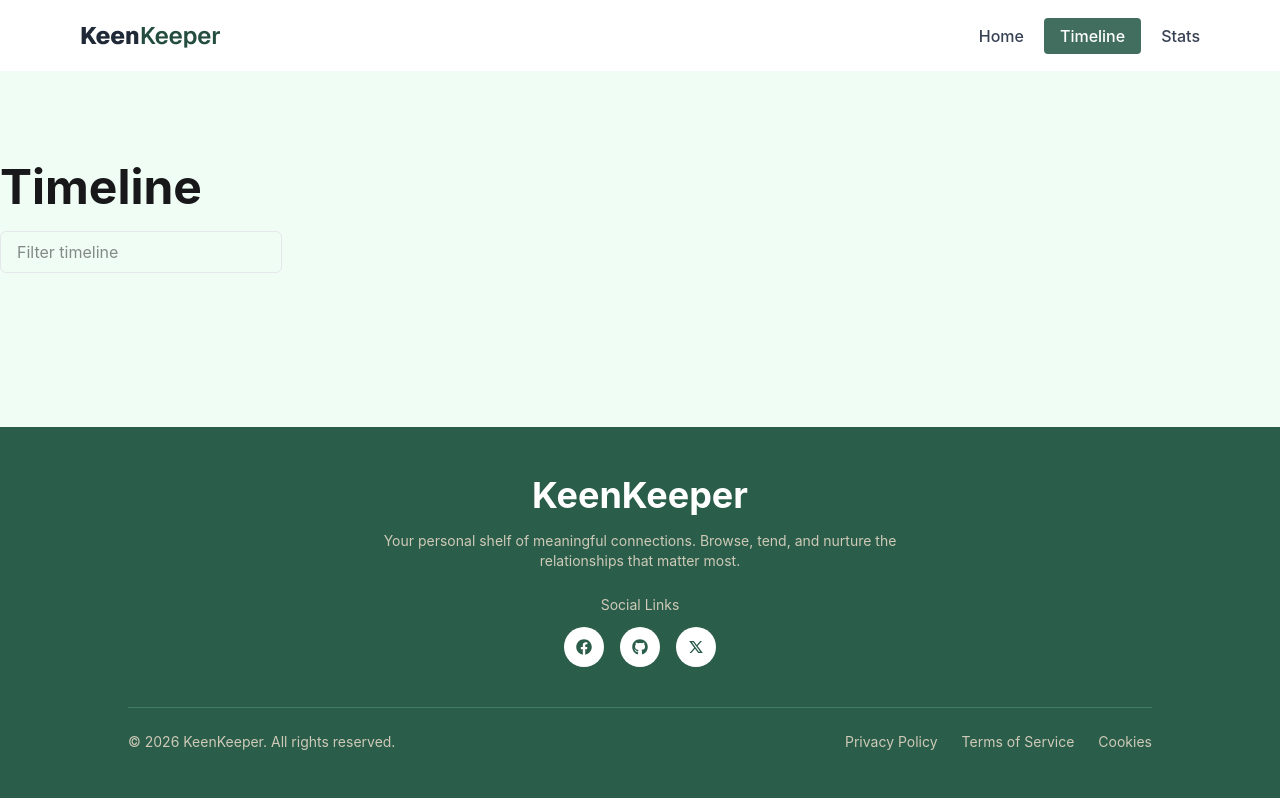
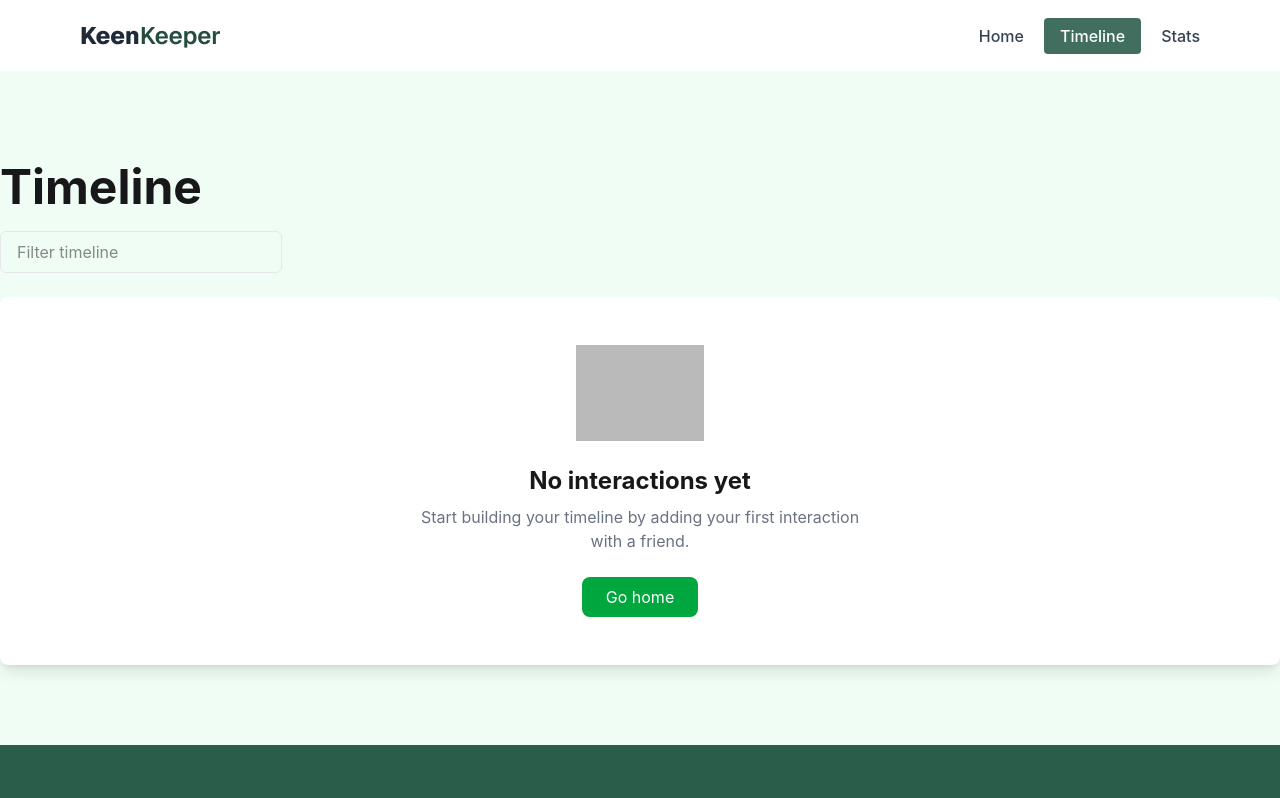
Before and after one commit to mrinmoysana7/PH-Assignment-7, a React (Vite) app: page /timeline in a window 1280 px wide. Shown: the top 798 px of the page. Built offline with nearby package versions, Linux system fonts and the light colour scheme; grey boxes are pictures that could not be loaded.

Commit message:
Added stats page and added also timeline and stats pages empty state ui

```diff
--- a/package.json
+++ b/package.json
@@ -17,6 +17,7 @@
     "react-router-dom": "^7.14.1",
     "react-spinners": "^0.17.0",
     "react-toastify": "^11.0.5",
+    "recharts": "^3.8.1",
     "router": "^2.2.0",
     "tailwindcss": "^4.2.2"
   },
--- a/src/component/pages/freindDetails/FriendDetailsPage.jsx
+++ b/src/component/pages/freindDetails/FriendDetailsPage.jsx
@@ -62,7 +62,15 @@ const FriendDetailsPage = () => {
           <span className="px-3 my-2 py-1 rounded-full font-medium bg-[#CBFADB] text-[#244D3F]">
             {expectedFriends.tags}
           </span>
-          <span className="">{expectedFriends.status}</span>
+          <span className={`px-3 py-1 rounded-full text-sm font-medium
+    ${
+      expectedFriends.status === "on-track"
+        ? "bg-green-500 text-green-50"
+        : expectedFriends.status === "overdue"
+        ? "bg-red-100 text-red-700"
+        : "bg-yellow-100 text-yellow-700"
+    }
+  `}>{expectedFriends.status}</span>
         </div>
         <div>
           <div className="flex flex-col space-y-2">
--- a/src/component/pages/statsPage/StatsPage.jsx
+++ b/src/component/pages/statsPage/StatsPage.jsx
@@ -1,11 +1,74 @@
-import React from 'react';
+import { useContext } from "react";
+import { PieChart, Pie, Tooltip, Legend } from "recharts";
+import { TimeLineContext } from "../../../context/TimeLineContext";
+import { Link } from "react-router";
 
 const StatsPage = () => {
+  const { timelineData } = useContext(TimeLineContext);
+
+  const callCount = timelineData.filter((item) => item.type === "call").length;
+  const textCount = timelineData.filter((item) => item.type === "text").length;
+  const videoCount = timelineData.filter(
+    (item) => item.type === "video",
+  ).length;
+
+  const data = [
+    { name: "Call", value: callCount, fill: "#0088FE" },
+    { name: "Text", value: textCount, fill: "#00C49F" },
+    { name: "Video", value: videoCount, fill: "#FFBB28" },
+  ];
+
+  //   Empty State
+  if (timelineData.length === 0) {
     return (
-        <div>
+      <div className="container mx-auto p-10">
+        <h2 className="text-4xl font-bold mb-6">Friendship Analytics</h2>
 
+        <div className="bg-white p-10 rounded-lg shadow-lg flex flex-col items-center">
+          <img
+            src="https://cdn-icons-png.flaticon.com/512/7486/7486754.png"
+            className="w-40 mb-6 opacity-70"
+          />
+
+          <h3 className="text-2xl font-semibold mb-2">No Data to Analyze</h3>
+
+          <p className="text-gray-500 mb-6">
+            Start interacting with your friends to see analytics here 📊
+          </p>
+
+          <Link
+            to="/"
+            className="bg-green-600 text-white px-6 py-2 rounded-lg hover:bg-green-700 transition"
+          >
+            Go Home
+          </Link>
         </div>
+      </div>
     );
+  }
+
+  //   Main Data
+  return (
+    <div className="container mx-auto p-10">
+      <h2 className="font-bold text-[48px] ">Friendship Analytics</h2>
+
+      <div className="bg-white p-6 rounded-lg mt-6 shadow-lg">
+        <h2 className="text-[20px] text-[#244D3F] font-medium mb-4">By Interaction Type</h2>
+
+        <PieChart width={400} className="mx-auto" height={300}>
+          <Pie
+            data={data}
+            dataKey="value"
+            innerRadius={80}
+            outerRadius={100}
+            paddingAngle={5}
+          />
+          <Tooltip />
+          <Legend />
+        </PieChart>
+      </div>
+    </div>
+  );
 };
 
 export default StatsPage;
--- a/src/component/pages/timelinePage/TimelinePage.jsx
+++ b/src/component/pages/timelinePage/TimelinePage.jsx
@@ -3,21 +3,53 @@ import callImage from "../../../assets/images/call.png";
 import textImage from "../../../assets/images/text.png";
 import videoImage from "../../../assets/images/video.png";
 import { TimeLineContext } from "../../../context/TimeLineContext";
+import { useNavigate } from "react-router-dom";
 
 
 const TimelinePage = () => {
   const { timelineData } = useContext(TimeLineContext);
+  const navigate = useNavigate();
   //   console.log(contextData);
 
   return (
     <div className="container mx-auto space-y-6 py-20">
       <div>
         <h2 className="font-bold text-[48px]">Timeline</h2>
-            <input className="border border-gray-200 px-4 py-2 rounded-md mt-2" type="text" placeholder="Filter timeline"/>
+        <input
+          className="border border-gray-200 px-4 py-2 rounded-md mt-2"
+          type="text"
+          placeholder="Filter timeline"
+        />
       </div>
-      {timelineData.map((friend, index) => {
+      {timelineData.length === 0 ? (
+        <div className="flex bg-white rounded-lg shadow-lg flex-col items-center justify-center text-center py-12">
+          <img
+            src="https://cdn-icons-png.flaticon.com/512/4076/4076549.png"
+            alt="empty"
+            className="w-32 mb-6 opacity-70"
+          />
+
+          <h2 className="text-2xl font-bold mb-2">No interactions yet</h2>
+
+          <p className="text-gray-500 mb-6 max-w-md">
+            Start building your timeline by adding your first interaction with a
+            friend.
+          </p>
+
+          <button
+            onClick={() => navigate("/")}
+            className="bg-green-600 text-white px-6 py-2 rounded-lg hover:bg-green-700 transition"
+          >
+            Go home
+          </button>
+        </div>
+      ) : (
+        timelineData.map((friend, index) => {
           return (
-          <div key={index} className="flex gap-2 items-center bg-white p-4 rounded-lg">
+            <div
+              key={index}
+              className="flex gap-2 items-center bg-white p-4 rounded-lg"
+            >
               {/* icons */}
               <div>
                 {friend.type === "call" && <img src={callImage}></img>}
@@ -34,7 +66,8 @@ const TimelinePage = () => {
               </div>
             </div>
           );
-      })}
+        })
+      )}
     </div>
   );
 };
--- a/src/ui/FriendsCard.jsx
+++ b/src/ui/FriendsCard.jsx
@@ -13,7 +13,15 @@ const FriendsCard = ({ friend }) => {
         <span className="px-3 my-2 py-1 rounded-full font-medium bg-[#CBFADB] text-[#244D3F]">
           {friend.tags}
         </span>
-        <span className="">{friend.status}</span>
+        <span className={`px-3 py-1 rounded-full text-sm font-medium
+    ${
+      friend.status === "on-track"
+        ? "bg-green-500 text-green-50"
+        : friend.status === "overdue"
+        ? "bg-red-100 text-red-700"
+        : "bg-yellow-100 text-yellow-700"
+    }
+  `}>{friend.status}</span>
       </div>
     </Link>
   );
```
Also changed, not shown: 1 other file (tests, documents, lock files or other folders). Lines whose indentation alone changed are shown as unchanged.
